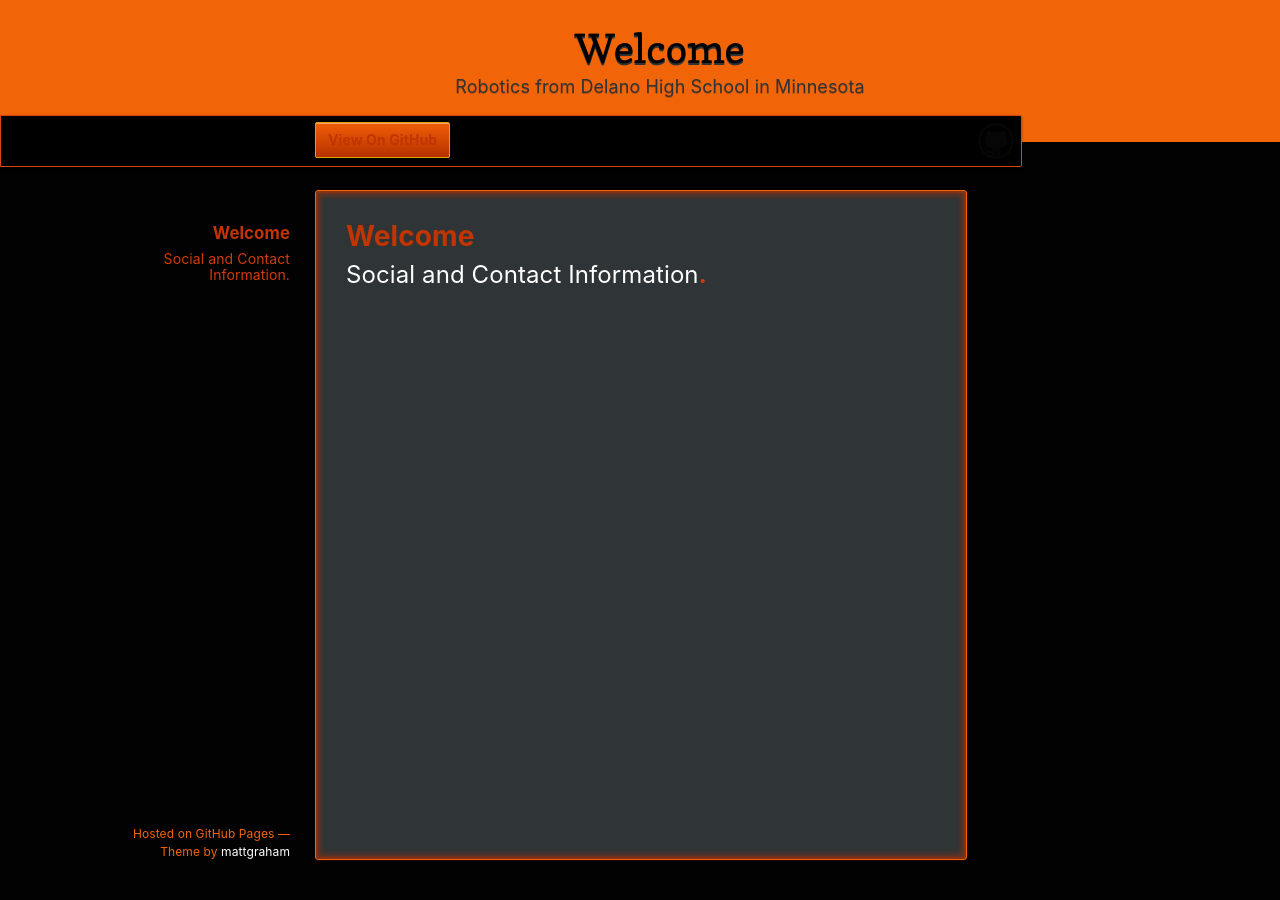
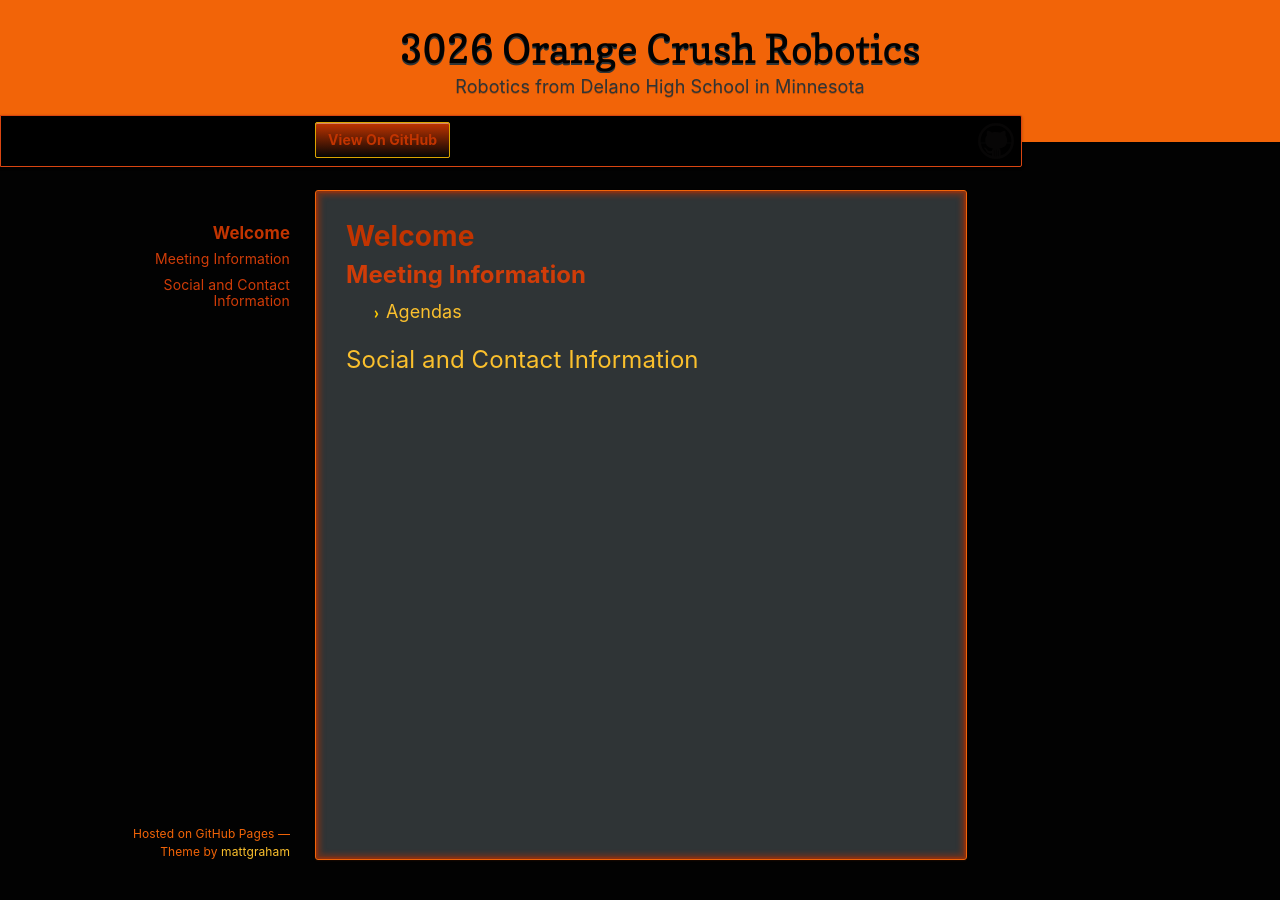
Before and after one commit to ocr3026/ocr3026.github.io, a Jekyll site: the page built from index.md, in a window 1280 px wide. Built offline with Jekyll 4.4.1, drawn with Linux system fonts in a browser that asks for light colours; our own code applies the rules of GitHub Pages for plain Markdown files.

Commit message:
Added meetings folder and fixed some colors
I think MS notepad's markdown added metadata that messed up the site. So page.title stopped working. Made links Gold and changed the gradient of the github button.

```diff
--- a/_layouts/default.html
+++ b/_layouts/default.html
@@ -18,7 +18,7 @@
   <body>
 
       <header>
-        <h1>{{ page.title | default: site.title | default: site.github.repository_name }}</h1>
+        <h1>{{ site.title | default: site.github.repository_name }}</h1>
         <p>{{ page.description | default: site.description | default: site.github.project_tagline }}</p>
       </header>
 
--- a/_sass/jekyll-theme-leap-day.scss
+++ b/_sass/jekyll-theme-leap-day.scss
@@ -53,7 +53,7 @@
 }
 
 a {
-  color:#ffffff;
+  color:#fbc02d;
   font-weight:400;
   text-decoration:none;
 }
@@ -230,7 +230,7 @@
 
   .button {
     border: 1px solid #dba500;
-    background: linear-gradient(rgb(242, 94, 8), rgb(182, 49, 0));
+    background: linear-gradient(rgb(192, 52, 0), rgb(5, 5, 5));
     border-radius: 2px;
     box-shadow: inset 0px 1px 0px rgba(255,255,255,.4), 0px 1px 1px rgba(0,0,0,.1);
     background-color: #2f3436;
--- a/assets/css/_ocr-style.scss
+++ b/assets/css/_ocr-style.scss
@@ -7,10 +7,11 @@
 orange #f26408 rgb(242, 94, 8)
 gray #2f3436
 black #020202
-H1 Darker orange #c23400 rgb(182, 49, 0)
+H1 Darker orange #c23400 rgb(192, 52, 0)
 H2 slightly lighter H1 #d03c08
 H3 lighter H2 #d94511
 table border #b22400
+link #fbc02d (Gold)
 
 */
 
--- a/index.md
+++ b/index.md
@@ -4,4 +4,7 @@
 
 # Welcome
 
-## [Social and Contact Information](./contact.html).
+## Meeting Information
+- [Agendas](./meetings/meetings_index.html)
+
+## [Social and Contact Information](./contact.html)
```
Also changed, not shown: contact.md (added, +5 -0 lines), meetings/2026-07-16_agenda.md (added, +47 -0 lines), meetings/meetings_index.md (added, +7 -0 lines), Gemfile.lock.
